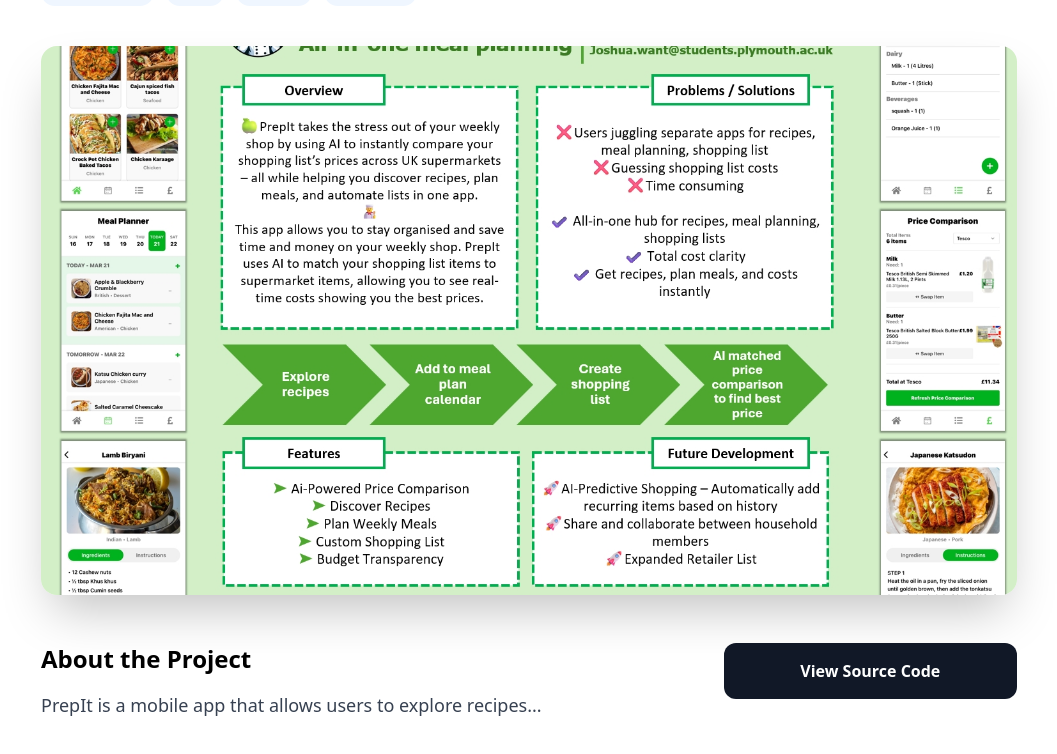
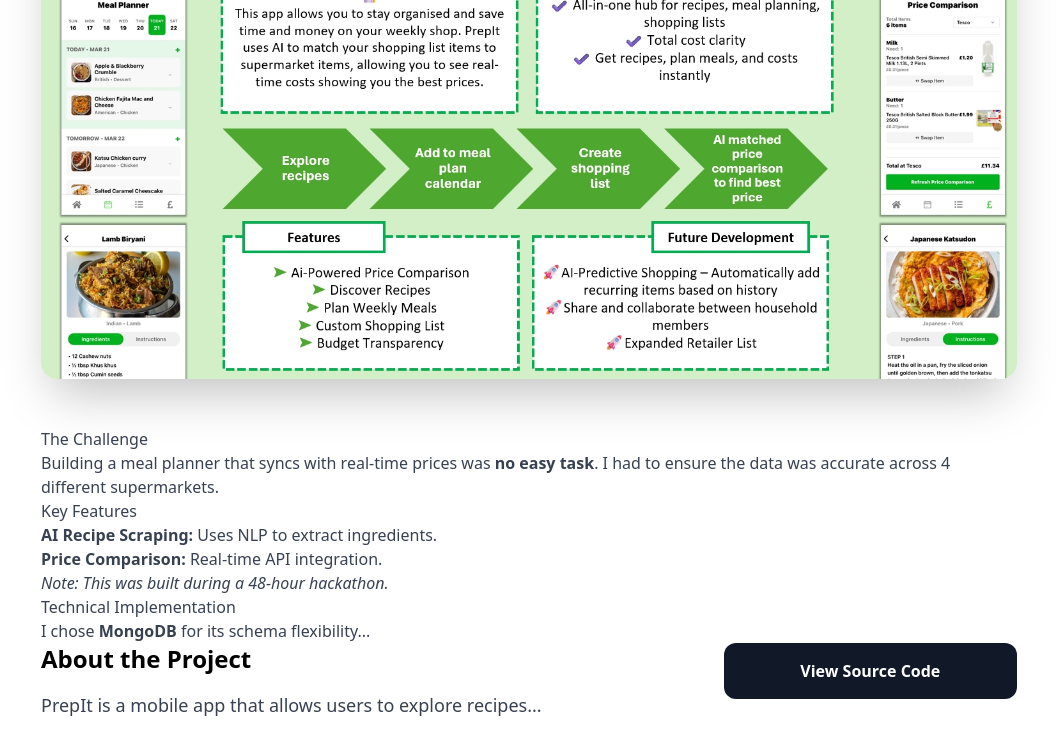
Before and after one commit to joshwant/Portfolio, a React (Vite) app: page / in a window 1280 px wide. Both pictures are taken after a click on the element 216 px from the left and 399 px from the top of the page. Shown: the top 754 px of the page, without its empty margins (111-1168 px from the left). Built offline with nearby package versions, Linux system fonts and the light colour scheme.

Commit message:
Testing React Markdown

```diff
--- a/package.json
+++ b/package.json
@@ -10,6 +10,7 @@
   "dependencies": {
     "react": "^18.2.0",
     "react-dom": "^18.2.0",
+    "react-markdown": "^10.1.0",
     "react-router-dom": "^7.12.0"
   },
   "devDependencies": {
--- a/src/data/projects.js
+++ b/src/data/projects.js
@@ -14,7 +14,19 @@
     description: "PrepIt is a mobile app that allows users to explore recipes...",
     github: "https://github.com/joshwant/...",
     technologies: ["React Native", "Expo", "Node.js", "MongoDB"],
-    category: "Mobile App"
+    category: "Mobile App",
+    fullDescription: `
+### The Challenge
+Building a meal planner that syncs with real-time prices was **no easy task**. I had to ensure the data was accurate across 4 different supermarkets.
+
+### Key Features
+* **AI Recipe Scraping:** Uses NLP to extract ingredients.
+* **Price Comparison:** Real-time API integration.
+* *Note: This was built during a 48-hour hackathon.*
+
+### Technical Implementation
+I chose **MongoDB** for its schema flexibility...
+    `
   },
   {
     id: "toothtrack",
@@ -25,6 +37,18 @@
     description: "ToothTrack is a mobile app that offers convenient appointment scheduling, secure communication, easy access to dental records, order dental supplies, and more...",
     github: "https://github.com/joshwant/...",
     technologies: ["Flutter", "Dart", "Node.js"],
-    category: "Mobile App"
+    category: "Mobile App",
+    fullDescription: `
+### The Challenge
+Building a meal planner that syncs with real-time prices was **no easy task**. I had to ensure the data was accurate across 4 different supermarkets.
+
+### Key Features
+* **AI Recipe Scraping:** Uses NLP to extract ingredients.
+* **Price Comparison:** Real-time API integration.
+* *Note: This was built during a 48-hour hackathon.*
+
+### Technical Implementation
+I chose **MongoDB** for its schema flexibility...
+    `
   },
 ];
--- a/src/pages/ProjectPage.jsx
+++ b/src/pages/ProjectPage.jsx
@@ -1,5 +1,6 @@
 import { useParams, Link } from "react-router-dom";
 import { projectsData } from "../data/projects";
+import ReactMarkdown from 'react-markdown';
 
 export default function ProjectPage() {
   const { id } = useParams();
@@ -33,6 +34,10 @@
           alt={project.title}
         />
 
+        <div className="prose prose-blue max-w-none text-gray-700">
+          <ReactMarkdown>{project.fullDescription}</ReactMarkdown>
+        </div>
+
         <div className="grid md:grid-cols-3 gap-12">
           <div className="md:col-span-2">
             <h2 className="text-2xl font-bold mb-4">About the Project</h2>
```
Also changed, not shown: 1 other file (tests, documents, lock files or other folders).
